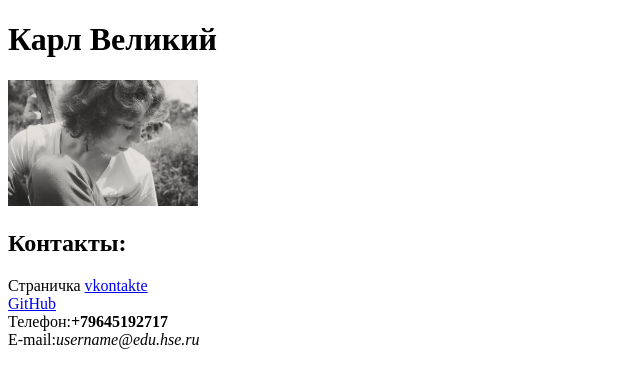
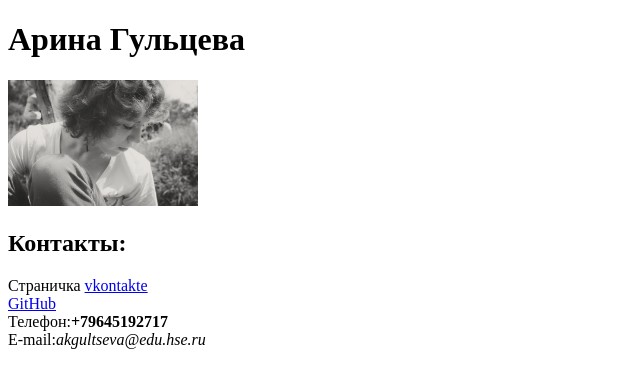
Before and after one commit to ArinaGultseva/ArinaGultseva.github.io, a plain HTML site: page прога.html in a window 1280 px wide. Shown: the whole page, without its empty margins (0-640 px from the left). Drawn offline with Linux system fonts and the light colour scheme.

Commit message:
Update прога.html

```diff
--- a/прога.html
+++ b/прога.html
@@ -5,8 +5,8 @@
 <title>Моя личная страничка</title>
 </head>
 <body>
-<left><h1>Карл Великий</h1></left>
-<left><img alt="Это я" width="15%"src="me.jpg"></left>
+<left><h1>Арина Гульцева</h1></left>
+<left><img alt= "Это я" width="15%"src="me.jpg"></left>
 <br/>
 <h2>Контакты:</h2>
 Страничка <a href=https://vk.com/username/>vkontakte</a>
@@ -16,6 +16,6 @@
 Телефон:<b>+79645192717
 </b>
 <br/>
-E-mail:<i>username@edu.hse.ru</i>
+E-mail:<i>akgultseva@edu.hse.ru</i>
 </body>
 </html>
```
